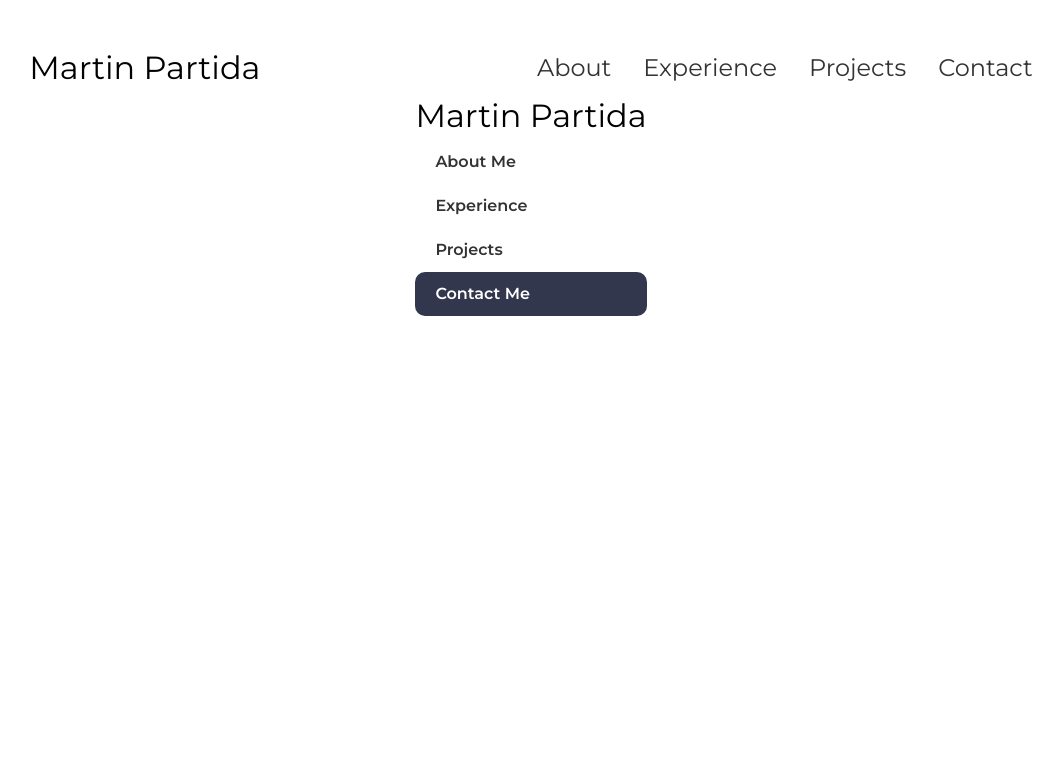
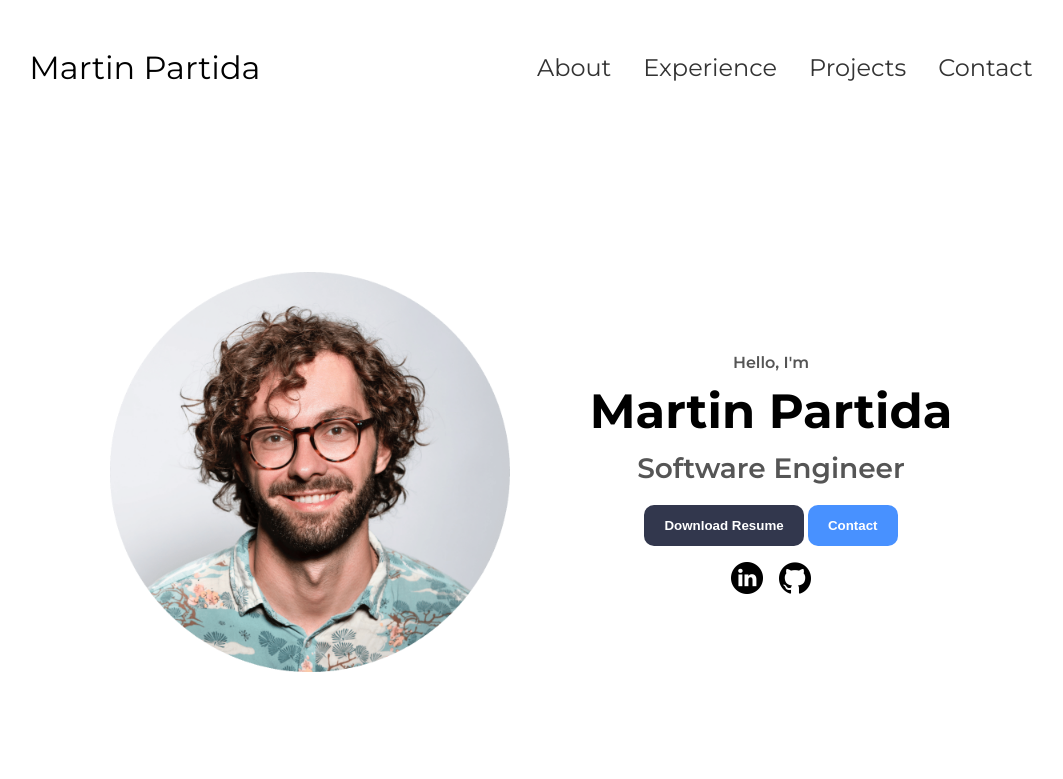
Before and after one commit to mrtnprtd/Web_Resume, a website: page index.html in a window 1280 px wide. Shown: the whole page, without its empty margins (109-1172 px from the left). Drawn offline with Linux system fonts and the light colour scheme.

Commit message:
added resume download, github and linkedin profile links, and clear homepage frame

```diff
--- a/index.html
+++ b/index.html
@@ -26,6 +26,7 @@
         </ul>
       </div>
     </nav>
+    <!--
     <nav class="navbar">
       <div class="container">
         <div class="Main-menu">
@@ -39,6 +40,7 @@
         </div>
       </div>
     </nav>
+  -->
     <nav id="hamburger-nav">
       <div class="logo">Martin Partida</div>
       <div class="hamburger-menu">
@@ -56,6 +58,45 @@
       </div>
     </nav>
 
+    <section id="profile">
+      <div class="section__pic-container">
+        <img
+          src="./assets/profile-pic.png"
+          alt="Martin Partida profile picture"
+        />
+      </div>
+      <div class="section__text">
+        <p class="section__text__p1">Hello, I'm</p>
+        <h1 class="title">Martin Partida</h1>
+        <p class="section__text__p2">Software Engineer</p>
+        <div class="btn-cointainer">
+          <button
+            class="btn btn-dark"
+            onclick="window.open('./assets/Resume.pdf')"
+          >
+            Download Resume
+          </button>
+          <button class="btn btn-primary" onclick="location.href='./#contact'">
+            Contact
+          </button>
+        </div>
+        <div id="socials-container">
+          <img
+            src="./assets/linkedin.png"
+            alt="My LinkedIn profile"
+            class="icon"
+            onclick="location.href='https://www.linkedin.com/in/martin-partida-75ab822b5/'"
+          />
+          <img
+            src="./assets/github.png"
+            alt="My Github"
+            class="icon"
+            onclick="location.href='https://github.com/mrtnprtd/'"
+          />
+        </div>
+      </div>
+    </section>
+
     <script src="script.js"></script>
   </body>
 </html>
--- a/style.css
+++ b/style.css
@@ -98,6 +98,12 @@ a:hover {
   text-decoration-color: rgb(181, 181, 181);
 }
 
+.btn-container {
+  display: flex;
+  justify-content: center;
+  gap: 1rem;
+}
+
 .btn {
   display: inline-block;
   padding: 13px 20px;
@@ -122,6 +128,10 @@ a:hover {
 .btn-dark {
   background: var(--dark-color);
   color: #fff;
+}
+
+.btn-light {
+  background: var(--light-color);
 }
 
 .btn-block {
@@ -237,3 +247,68 @@ nav {
 .hamburger-icon span:first-child {
   transform: none;
 }
+
+/* Sections */
+
+section {
+  padding-top: 4vh;
+  height: 96vh;
+  margin: 0 10rem;
+  box-sizing: border-box;
+  min-height: fit-content;
+}
+
+.section-container {
+  display: flex;
+}
+
+/* PROFILE SECTION*/
+
+#profile {
+  display: flex;
+  justify-content: center;
+  gap: 5rem;
+  height: 80vh;
+}
+
+.section__pic-container {
+  display: flex;
+  height: 400px;
+  width: 400px;
+  margin: auto 0;
+}
+
+.section__text {
+  align-self: center;
+  text-align: center;
+}
+
+.section__text p {
+  font-weight: 600;
+}
+
+.section__text__p1 {
+  text-align: center;
+}
+
+.section__text__p2 {
+  font-size: 1.75rem;
+  margin-bottom: 1rem;
+}
+
+.title {
+  font-size: 3rem;
+  text-align: center;
+}
+
+#socials-container {
+  display: flex;
+  justify-content: center;
+  margin-top: 1rem;
+  gap: 1rem;
+}
+
+.icon {
+  cursor: pointer;
+  height: 2rem;
+}
```
Also changed, not shown: 1 other file.
